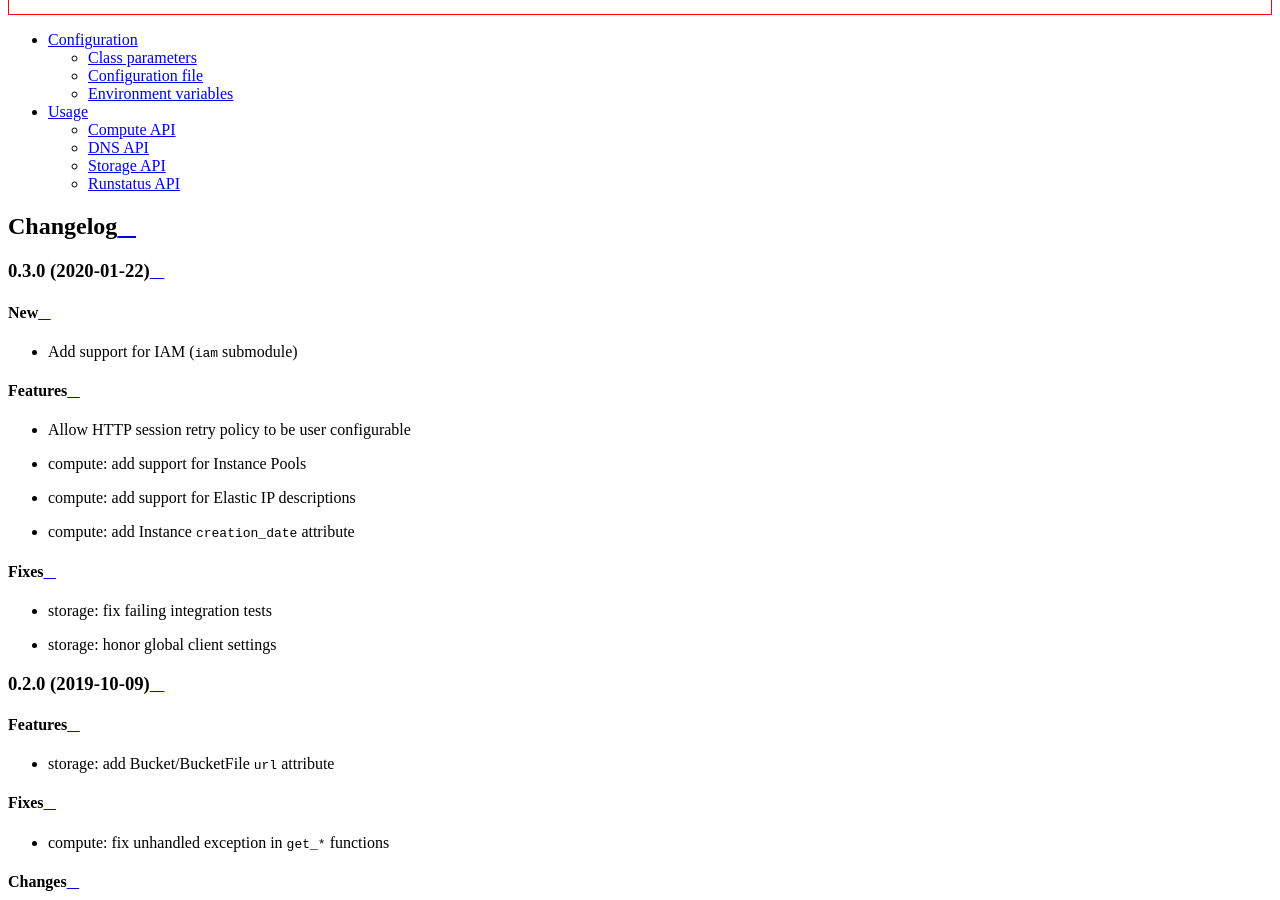
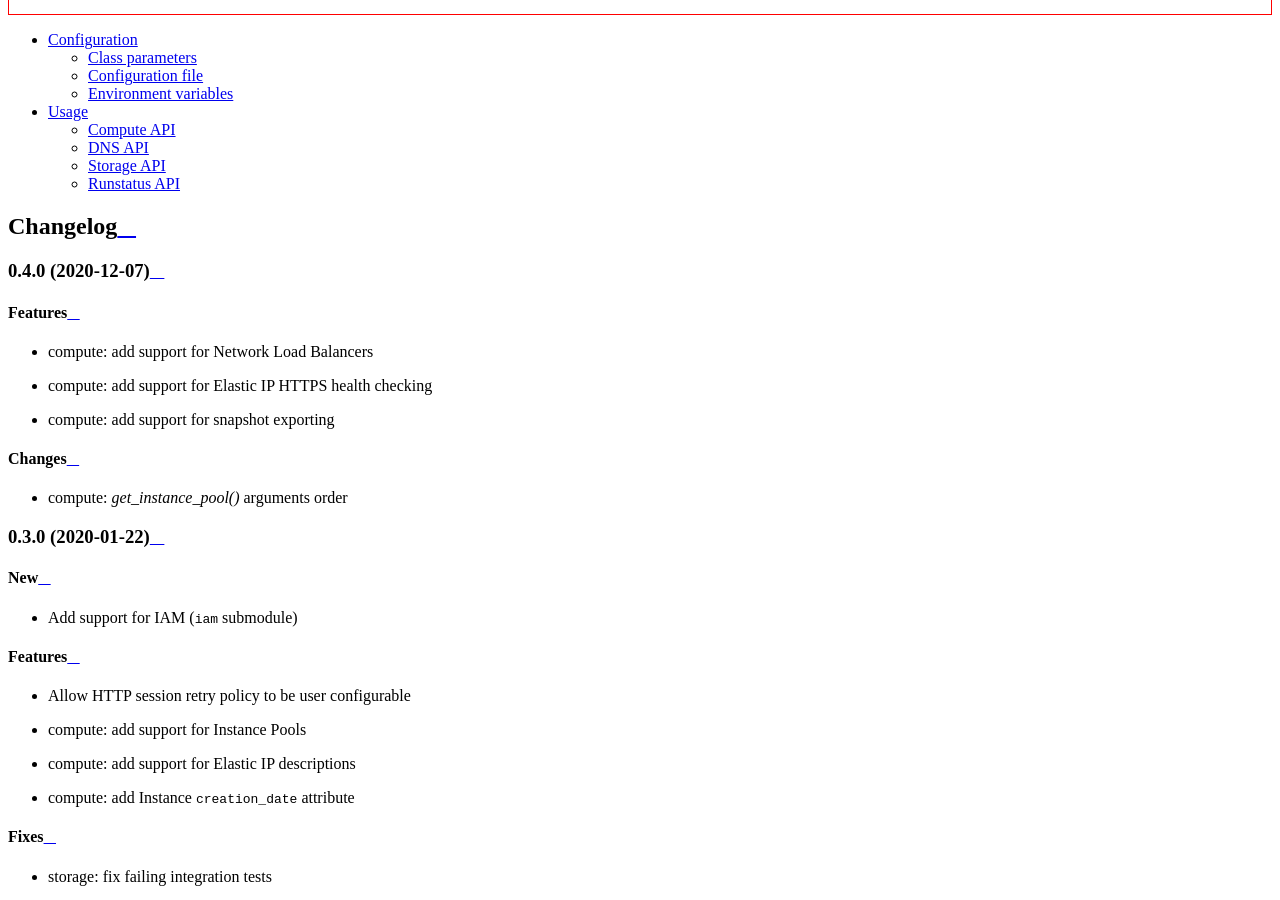
Before and after one commit to exoscale/python-exoscale, a Sphinx documentation site: the page built from docs/index.rst, in a window 1280 px wide and 900 px high, scrolled down 692 px. Built offline with Sphinx 7.4.7 and the Read the Docs theme 2.0.0, drawn with Linux system fonts in a browser that asks for light colours; pages that are not in the unit, such as notebooks, are missing from menus.

```diff
--- a/docs/index.rst
+++ b/docs/index.rst
@@ -18,6 +18,22 @@ with high-level Python bindings.
 
 Changelog
 ---------
+
+0.4.0 (2020-12-07)
+~~~~~~~~~~~~~~~~~~
+
+Features
+********
+
+- compute: add support for Network Load Balancers
+- compute: add support for Elastic IP HTTPS health checking
+- compute: add support for snapshot exporting
+
+Changes
+*******
+
+- compute: `get_instance_pool()` arguments order
+
 
 0.3.0 (2020-01-22)
 ~~~~~~~~~~~~~~~~~~
@@ -40,6 +56,7 @@ Fixes
 
 - storage: fix failing integration tests
 - storage: honor global client settings
+
 
 0.2.0 (2019-10-09)
 ~~~~~~~~~~~~~~~~~~
@@ -68,6 +85,7 @@ Changes
 - compute: ``list_instances()`` function now requires a *zone* parameter
 - compute: ``list_private_networks()`` function now requires a *zone* parameter
 
+
 0.1.1 (2019-09-12)
 ~~~~~~~~~~~~~~~~~~
 
--- a/setup.py
+++ b/setup.py
@@ -16,7 +16,7 @@ setup(
     long_description=long_description,
     long_description_content_type="text/markdown",
     packages=find_packages(),
-    version="0.3.0",
+    version="0.4.0",
     license="ISC",
     url="https://github.com/exoscale/python-exoscale",
     author="Exoscale",
```
